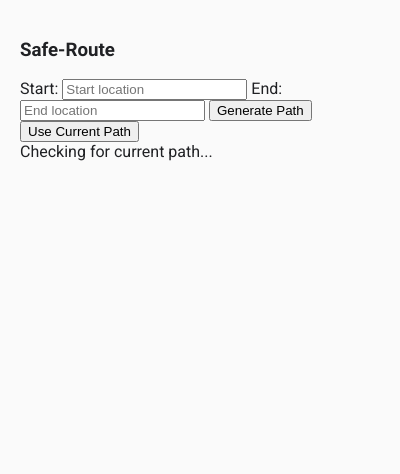
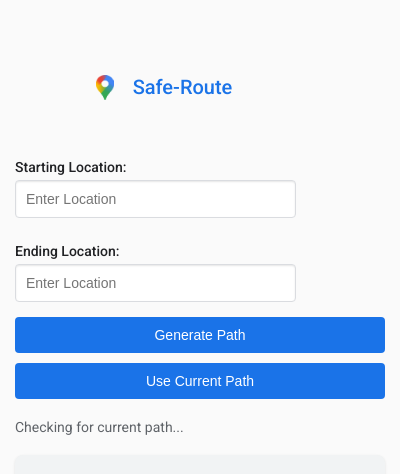
Before and after one commit to aliisona/maps-extension, a browser extension: page frontend/popup.html in a window 400 px wide. Shown: the top 474 px of the page. Drawn offline with Linux system fonts and the light colour scheme.

Commit message:
updates to style

```diff
--- a/frontend/popup.html
+++ b/frontend/popup.html
@@ -8,11 +8,15 @@
 
   </head>
   <body>
-    <h3>Safe-Route</h3>
-    <label for="start">Start:</label>
-    <input type="text" id="start" placeholder="Start location" />
-    <label for="end">End:</label>
-    <input type="text" id="end" placeholder="End location" />
+    <div class = header>
+      <img class = logo src = "HackHarvard Logo.png">
+      <h3 class = CompanyTitle >Safe-Route</h3>
+
+    </div>
+    <label for="start">Starting Location:</label>
+    <input type="text" id="start" placeholder="Enter Location" />
+    <label for="end">Ending Location:</label>
+    <input type="text" id="end" placeholder="Enter Location" />
     <button id="generate">Generate Path</button>
 
     <button id="use-current">Use Current Path</button>
--- a/frontend/popup_style.css
+++ b/frontend/popup_style.css
@@ -1,13 +1,147 @@
 /* Importing Google Font */
 @import url('https://fonts.googleapis.com/css2?family=Roboto:wght@400;500;700&display=swap');
 
-/* General page styling */
+/* General page styling, */
 body {
   font-family: 'Roboto', sans-serif;
   background-color: #fafafa; /* Light background similar to Google apps */
   color: #202124; /* Google's text color */
   margin: 0;
   padding: 20px; /* Added padding for a cleaner look */
-  width: 350px; /* Set width for popup */
+  width: 500px; /* Set width for popup */
   box-sizing: border-box;
+  border-radius: 30px;
+
+
 }
+
+.header{
+    display: flex;
+  align-items: center;
+  justify-content: center;
+  padding: 20px;
+  margin: 20px auto;
+  padding-left: 0
+
+
+}
+.logo {
+    width: 25px;
+    height: 25px;
+    object-fit: contain;
+  margin-right: 15px;
+  margin-left: -55px;
+
+}
+.CompanyTitle {
+    text-align: center;
+    color: #1a73e8; /* Google Blue */
+    margin-bottom: 20px; /* Extra space below the heading */
+    font-size: 20px;
+    font-weight: 500;
+
+}
+
+h3 {
+    text-align: center;
+    color: #1a73e8; /* Google Blue */
+    margin-bottom: 20px; /* Extra space below the heading */
+    font-size: 20px;
+    font-weight: 500;
+  }
+
+  label {
+    display: block;
+    margin: 10px 0 5px; /* Standardized spacing */
+    font-weight: 500;
+    color: #202124;
+    font-size: 14px;
+
+  }
+
+  input[type="text"] {
+    width: 70%;
+    padding: 10px; /* More comfortable padding */
+    margin-bottom: 15px;
+    border: 1px solid #dadce0; /* Light grey border */
+    border-radius: 4px;
+    box-shadow: inset 0 1px 2px rgba(0, 0, 0, 0.1);
+    font-size: 14px;
+    transition: border-color 0.2s;
+
+
+  }
+
+  input[type="text"]:focus {
+    border-color: #1a73e8; /* Focus color */
+    outline: none;
+
+
+
+  }
+
+  button {
+    background-color: #1a73e8; /* Google Blue */
+    color: white;
+    border: none;
+    padding: 10px 20px;
+    font-size: 14px;
+    cursor: pointer;
+    border-radius: 4px;
+    margin-bottom: 5px;
+    transition: background-color 0.3s ease;
+    width: 80%; /* Full width */
+    box-sizing: border-box;
+    font-weight: 500;
+    transition-duration: 0.15s;
+
+
+
+  }
+
+  button:hover {
+    background-color: #1666c1; /* Darker hover effect */
+    cursor: pointer;
+
+
+  }
+
+  #result {
+    margin-top: 20px; /* More space */
+    padding: 15px;
+    background-color: #f1f3f4; /* Light grey background for results */
+    border-radius: 8px; /* Rounded corners for cards */
+    box-shadow: 0 1px 3px rgba(0, 0, 0, 0.1);
+  }
+
+  #status, #error {
+    margin-top: 10px; /* More margin for space */
+    color: #d93025; /* Error red */
+    font-weight: 500;
+    font-size: 14px;
+  }
+
+  #walking-time {
+    color: #188038; /* Success green */
+    font-size: 16px;
+    font-weight: bold;
+  }
+
+  #current-path-status {
+    font-size: 14px; /* Slightly larger font */
+    color: #5f6368; /* Google grey text */
+    margin-top: 10px;
+  }
+
+  /* Responsive Design */
+  @media (max-width: 600px) {
+    body {
+      padding: 15px;
+      width: 100%;
+    }
+
+    button {
+      width: 100%;
+      margin-bottom: 10px;
+    }
+  }
```
Also changed, not shown: frontend/HackHarvard Logo.png (added).
